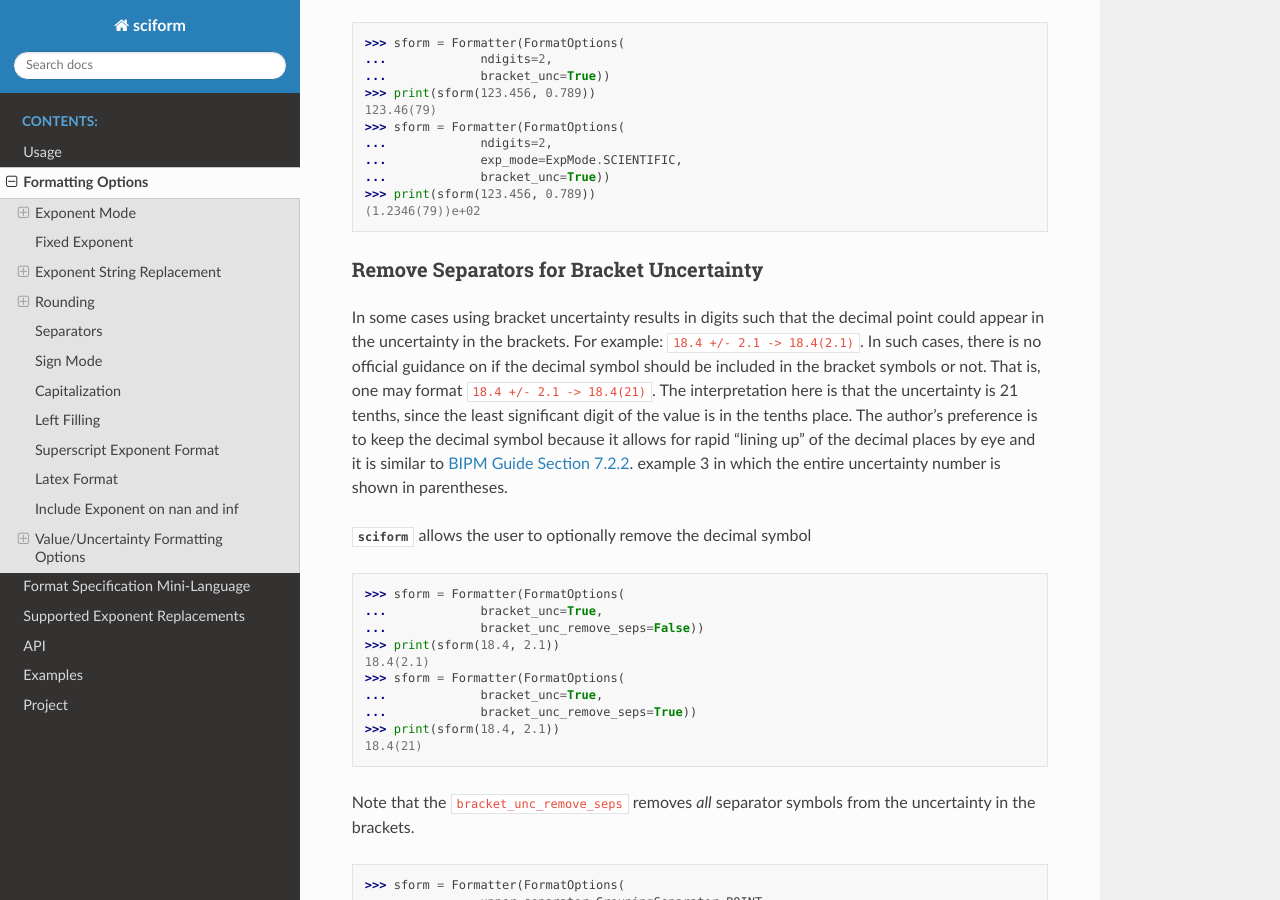
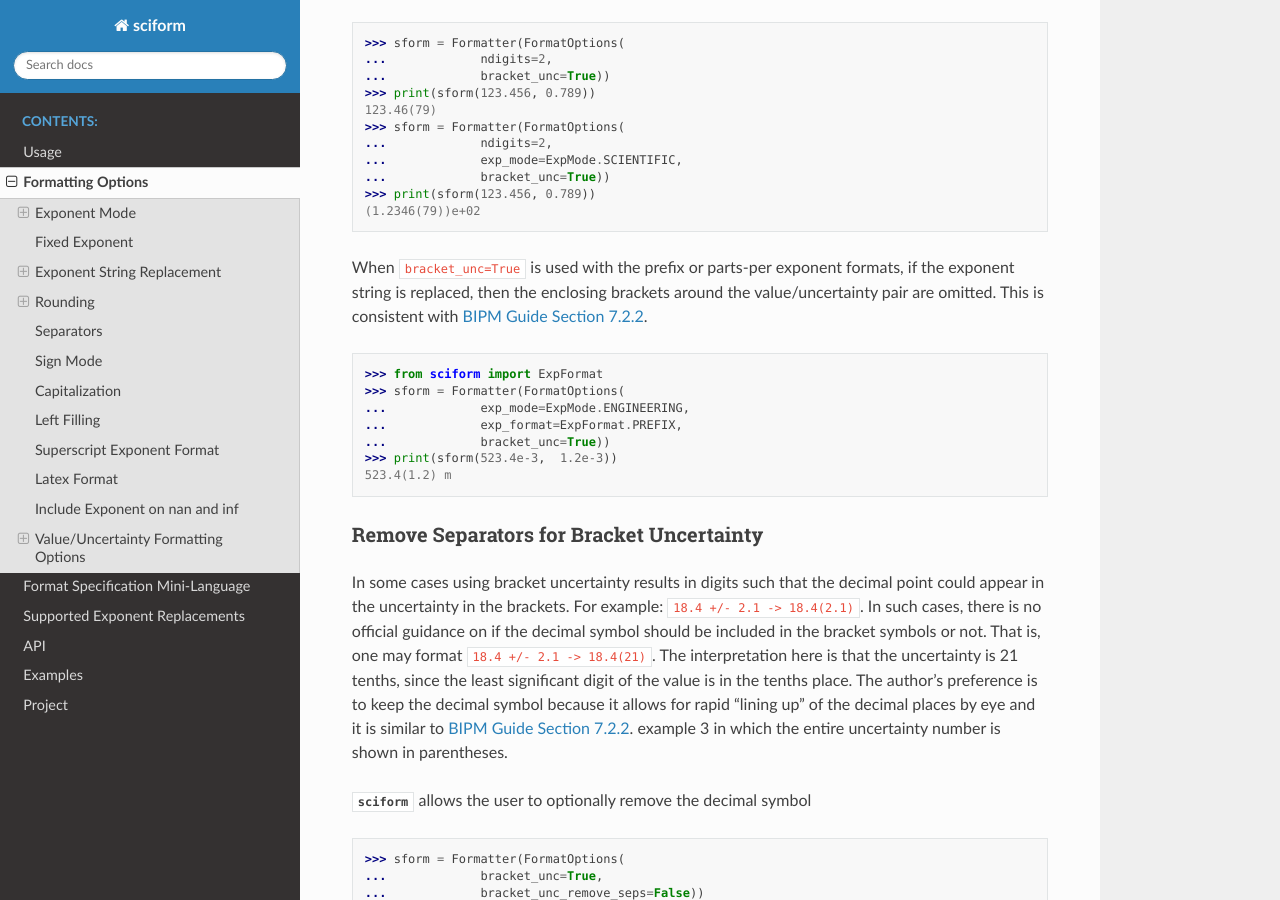
Before and after one commit to jagerber48/sciform, a Sphinx documentation site: the page built from docs/source/options.rst, in a window 1280 px wide and 900 px high, scrolled down 12776 px. Built offline with Sphinx 7.4.7 and the Read the Docs theme 2.0.0, drawn with Linux system fonts in a browser that asks for light colours.

Commit message:
options documentation

```diff
--- a/docs/source/options.rst
+++ b/docs/source/options.rst
@@ -743,6 +743,20 @@ Or with other options:
 >>> print(sform(123.456, 0.789))
 (1.2346(79))e+02
 
+When ``bracket_unc=True`` is used with the prefix or parts-per exponent
+formats, if the exponent string is replaced, then the enclosing brackets
+around the value/uncertainty pair are omitted.
+This is consistent with
+`BIPM Guide Section 7.2.2 <https://www.bipm.org/documents/20126/2071204/JCGM_100_2008_E.pdf/cb0ef43f-baa5-11cf-3f85-4dcd86f77bd6#page=37>`_.
+
+>>> from sciform import ExpFormat
+>>> sform = Formatter(FormatOptions(
+...             exp_mode=ExpMode.ENGINEERING,
+...             exp_format=ExpFormat.PREFIX,
+...             bracket_unc=True))
+>>> print(sform(523.4e-3,  1.2e-3))
+523.4(1.2) m
+
 Remove Separators for Bracket Uncertainty
 --------------------------------------------
 
```
